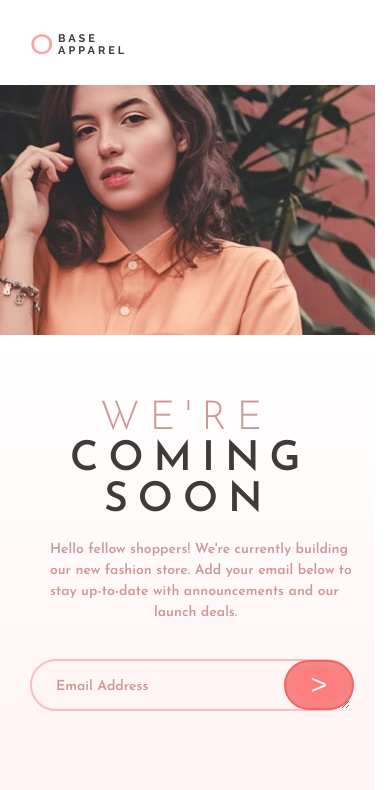
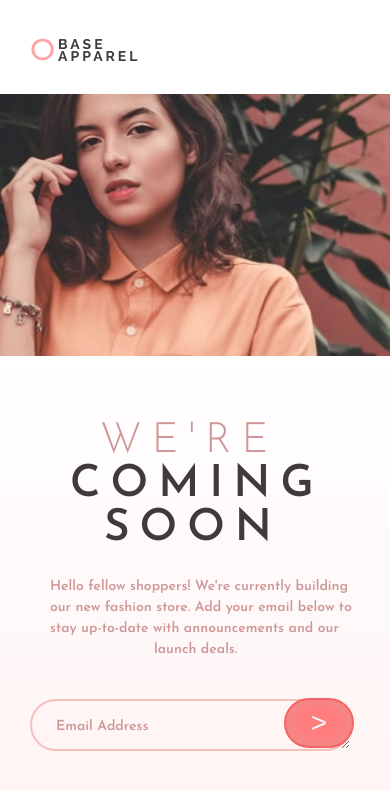
Before and after one commit to mujahid4b4z/BaseApparel, a plain HTML site: page index.html in a window 390 px wide. Drawn offline with Linux system fonts and the light colour scheme; a web font is replaced by a local one.

Commit message:
four commit

```diff
--- a/style.css
+++ b/style.css
@@ -7,26 +7,29 @@
         display: none;
     }
     .first{
-        width: 375px;
+        width: 393px;
+    }
+    .image{
+        width: 393px;
     }
     .second{
         background-color: hsl(0, 0%, 100%);
-        position: relative;padding: 20px 0px 65px 20px;
+        position: relative;padding: 24px 0px 70px 20px;
     }
     .circle{
         color:rgb(255, 164, 164);
         position: absolute;padding: 7px 0px 0px 10px;
-        font-family: 'Montserrat', sans-serif;font-weight: 500px;font-size: 28px;
+        font-family: 'Montserrat', sans-serif;font-weight: 500px;font-size: 30px;
     }
     .base{
         color: hsl(0, 6%, 24%);
         position: absolute;padding: 12px 0px 0px 38px;
-        font-family: 'Raleway', sans-serif;font-size: 11px;font-weight: 700;letter-spacing: 3px;
+        font-family: 'Raleway', sans-serif;font-size: 14px;font-weight: 700;letter-spacing: 3px;
     }
     .apparel{
         color: hsl(0, 6%, 24%);
         position: absolute;padding: 24px 0px 0px 38px;
-        font-family: 'Raleway', sans-serif;font-size: 11px;font-weight: 700;letter-spacing: 3px;
+        font-family: 'Raleway', sans-serif;font-size: 14px;font-weight: 700;letter-spacing: 3px;
     }
     .third{
         background: linear-gradient(to top, hsl(0,100%,98%)20%,hsl(0,0%,100%));
@@ -37,31 +40,31 @@
     .were{
         color: hsl(0, 36%, 70%);
         padding: 60px 0px 0px 100px;
-        font-family: 'Josefin Sans', sans-serif;font-size: 40px;font-weight: 500;letter-spacing: 10px;
+        font-family: 'Josefin Sans', sans-serif;font-size: 42px;font-weight: 500;letter-spacing: 10px;
     }
     .coming{
         color: hsl(0, 6%, 24%);
         padding: 0px 0px 0px 70px;
-        font-family: 'Josefin Sans', sans-serif;font-size: 41px;font-weight: 600;letter-spacing: 10px;
+        font-family: 'Josefin Sans', sans-serif;font-size: 44px;font-weight: 600;letter-spacing: 10px;
     }
     .soon{
         color: hsl(0, 6%, 24%);
         padding: 0px 0px 0px 104px;
-        font-family: 'Josefin Sans', sans-serif;font-size: 41px;font-weight: 600;letter-spacing: 10px;
+        font-family: 'Josefin Sans', sans-serif;font-size: 44px;font-weight: 600;letter-spacing: 10px;
     }
     .hellofellow{
         width: 375px;
     }
     .hello{
         color: hsl(0, 36%, 70%);
-        margin: 0px 22px 0px 50px;position: absolute;top: 200px;
+        margin: 0px 22px 0px 50px;position: absolute;top: 216px;
         font-family: 'Josefin Sans', sans-serif;font-size: 14px;font-weight: 600;line-height: 21px;
     }
     span{
         padding-left: 104px;
     }
     .textarea{
-        margin: 138px 0px 62px 30px;padding: 18px 4px 0px 24px;
+        margin: 148px 0px 62px 30px;padding: 18px 4px 0px 24px;
         border-radius: 32px;
         width: 290px;
         background: hsl(0, 100%, 98%);border: 2px solid hsl(0, 80%, 86%);
@@ -74,7 +77,7 @@
         background: radial-gradient(rgb(255, 125, 125)40%,hsl(0,74%,74%)90%);color: aliceblue;
         border: 2px solid hsl(0,93%,68%);border-radius: 32px;
         width: 70px;height: 50px;
-        position: absolute;top: 321px;left: 284px;
+        position: absolute;top: 338px;left: 284px;
         font-size: 28px;
     }
 }
```
